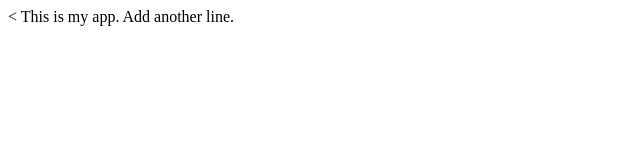
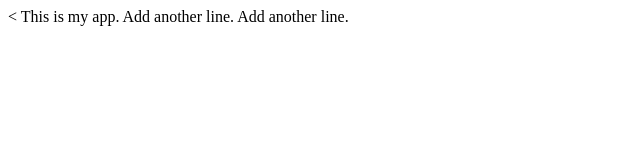
Before and after one commit to gkibria403/myappsample, a plain HTML site: page index.html in a window 1280 px wide. Shown: the whole page, without its empty margins (0-640 px from the left). Drawn offline with Linux system fonts and the light colour scheme.

Commit message:
modified index.html

```diff
--- a/index.html
+++ b/index.html
@@ -7,5 +7,6 @@
   <body>
      This is my app.
      Add another line.
+     Add another line.
   </body>
 </html>
```
